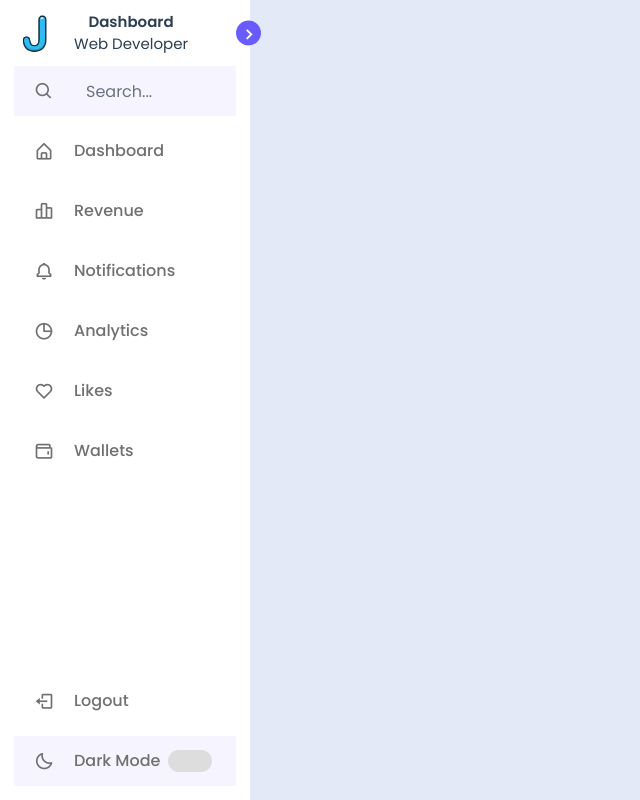
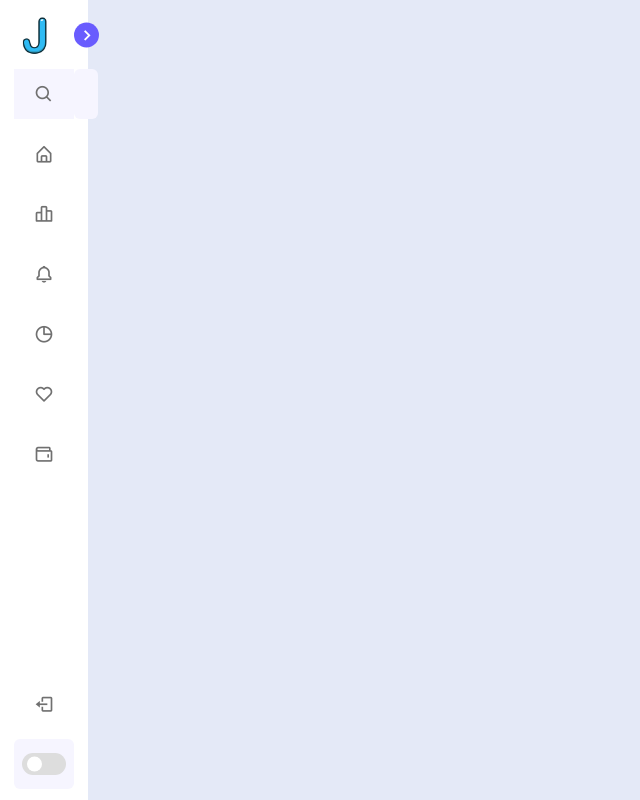
Before and after one commit to jydoskey/dashboard, a Vue app: page /dashboard in a window 1280 px wide. Shown: the whole page, without its empty margins (0-640 px from the left). Built offline with nearby package versions, Linux system fonts and the light colour scheme.

Commit message:
worked on sidebar resizing

```diff
--- a/src/components/dashboard/sidebar.vue
+++ b/src/components/dashboard/sidebar.vue
@@ -1,14 +1,14 @@
 <template>
   <div id="sidebar">
-    <nav class="sidebar">
+    <nav class="sidebar close">
       <header>
         <div class="image-text">
           <span class="image">
             <img src="@/assets/dashboard-logo.png" alt="logo" />
           </span>
           <div class="header header-text">
-            <span class="name">Dashboard</span>
-            <span class="profession">Web Developer</span>
+            <span class="name text">Dashboard</span>
+            <span class="profession text">Web Developer</span>
           </div>
         </div>
         <i class="bx bx-chevron-right toggle"></i>
@@ -89,9 +89,28 @@ export default {
     return {};
   },
 
-  mounted() {},
+  methods: {
+    elementQuery() {
+      const body = document.querySelector("body"),
+        sidebar = body.querySelector(".sidebar"),
+        toggle = body.querySelector(".toggle"),
+        searchBtn = body.querySelector(".search-box"),
+        modeSwitch = body.querySelector(".toggle-switch"),
+        modeText = body.querySelector(".mode-text");
 
-  methods: {},
+      toggle.addEventListener("click", () => {
+        sidebar.classList.toggle("close");
+      });
+
+      modeSwitch.addEventListener("click", () => {
+        body.classList.toggle("dark");
+      });
+    },
+  },
+
+  mounted() {
+    this.elementQuery();
+  },
 };
 </script>
 
@@ -109,6 +128,11 @@ header {
   width: 250px;
   padding: 10px 14px;
   background: var(--sidebar-color);
+  transition: var(--tran-05);
+}
+
+.sidebar.close {
+  width: 88px;
 }
 
 /* Reusable Code */
@@ -116,6 +140,13 @@ header {
   font-size: 1rem;
   font-weight: 500;
   color: var(--text-color);
+  transition: var(--tran-03);
+  white-space: nowrap;
+  opacity: 1;
+}
+
+.sidebar.close .text {
+  opacity: 0;
 }
 
 .sidebar .image {
@@ -233,6 +264,8 @@ ul {
 }
 
 .menu-bar .mode {
+  position: relative;
+  border-radius: 6px;
   background: var(--primary-color-light);
 }
 
@@ -252,11 +285,14 @@ ul {
 }
 
 .menu-bar .mode .toggle-switch {
+  position: absolute;
   display: flex;
   height: 100%;
   min-width: 60px;
   align-items: center;
   justify-content: center;
+  cursor: pointer;
+  right: 0;
 }
 
 .toggle-switch .switch {
@@ -266,4 +302,21 @@ ul {
   border-radius: 25px;
   background: var(--toggle-color);
 }
+
+.switch::before {
+  content: "";
+  position: absolute;
+  height: 15px;
+  width: 15px;
+  border-radius: 50%;
+  top: 50%;
+  left: 5px;
+  transform: translateY(-50%);
+  background: var(--sidebar-color);
+  transition: var(--tran-03);
+}
+
+body.dark .switch::before {
+  left: 24px;
+}
 </style>
```
